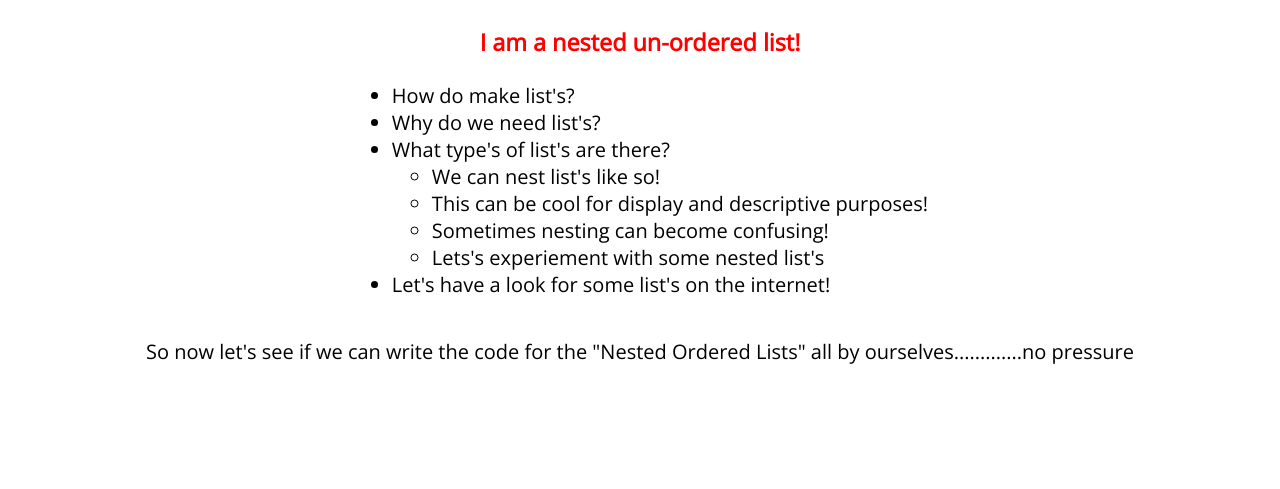
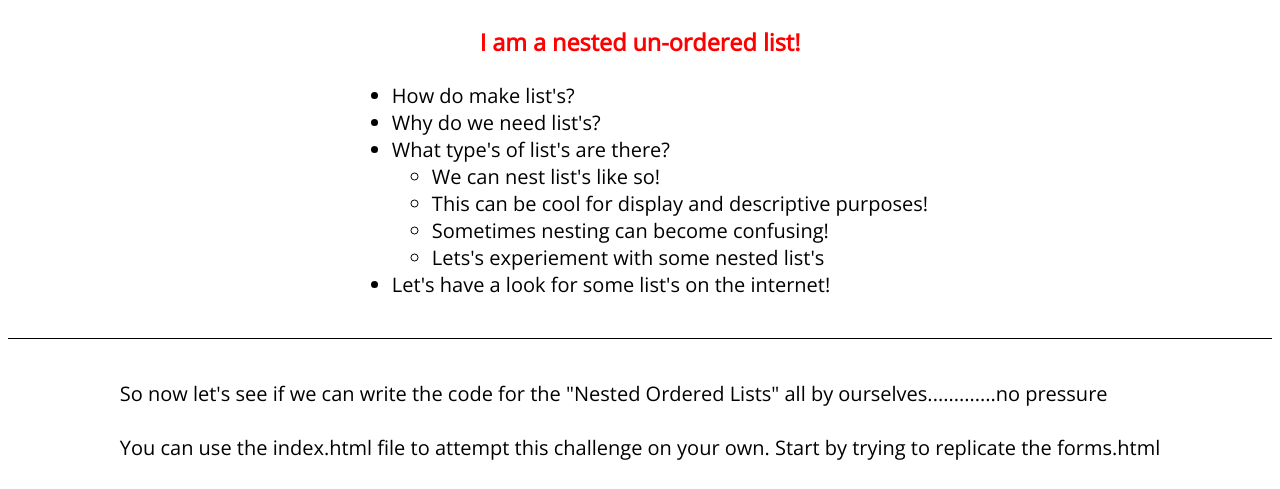
Before and after one commit to ersel/html-lists, a website: page lists.html in a window 1280 px wide. Shown: the part 616-1105 px from the top of the page. Before the commit the page ends 1009 px from the top, so only its background shows below. Drawn offline with nearby package versions, Linux system fonts and the light colour scheme.

Commit message:
Added hr tag and info steps

```diff
--- a/lists.html
+++ b/lists.html
@@ -47,8 +47,12 @@
         <li>Let's have a look for some list's on the internet!</li>
       </ul>
     </div>
+
+    <hr>
+
     <p>So now let's see if we can write the code for the "Nested Ordered Lists" all by ourselves.............no pressure
-    </p>
+      <br><br>You can use the index.html file to attempt this challenge on your own. Start by trying to replicate the
+      forms.html</p>
   </main>
 
 </body>
--- a/main.css
+++ b/main.css
@@ -25,3 +25,13 @@ main {
 ol {
 margin-left: 190px;
 }
+
+hr {
+  display: block;
+  height: 1px;
+  width: 100%;
+  border: 0;
+  border-top: 1px solid #000;
+  margin: 1em 0;
+  padding: 0;
+}
```
